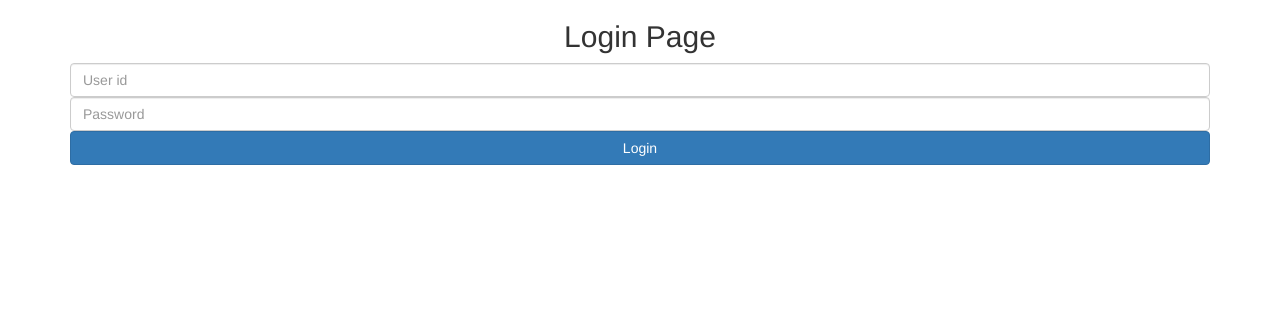
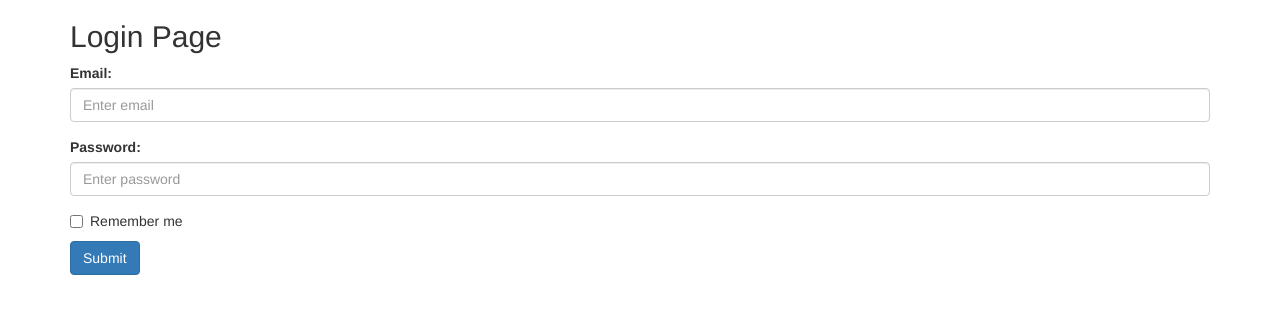
Before and after one commit to monir769/sms, a PHP site: page /login.php in a window 1280 px wide. Shown: the top 314 px of the page. Run offline with PHP 8.4, Linux system fonts and the light colour scheme; some libraries are stand-ins or nearby versions.

Commit message:
Update login.php

```diff
--- a/login.php
+++ b/login.php
@@ -11,16 +11,21 @@
 <body>
 
 <div class="container">
-	<form>
-    	<h2 class="text-center">Login Page</h2>
-
-            <input type="text" class="form-control" name="User id" placeholder="User id">
-            <input type="password" class="form-control" name="Password" placeholder="Password">
-
-             <div class="align-center">
-             <button type="submit" class="btn btn-primary btn-block" name="Submit" value="Login">Login</button>
-             </div>
-     </form>
+  <h2>Login Page</h2>
+  <form>
+    <div class="form-group">
+      <label for="email">Email:</label>
+      <input type="email" class="form-control" id="email" placeholder="Enter email">
+    </div>
+    <div class="form-group">
+      <label for="pwd">Password:</label>
+      <input type="password" class="form-control" id="pwd" placeholder="Enter password">
+    </div>
+    <div class="checkbox">
+      <label><input type="checkbox"> Remember me</label>
+    </div>
+    <button type="submit" class="btn btn-primary">Submit</button>
+  </form>
 </div>
 
 
```
